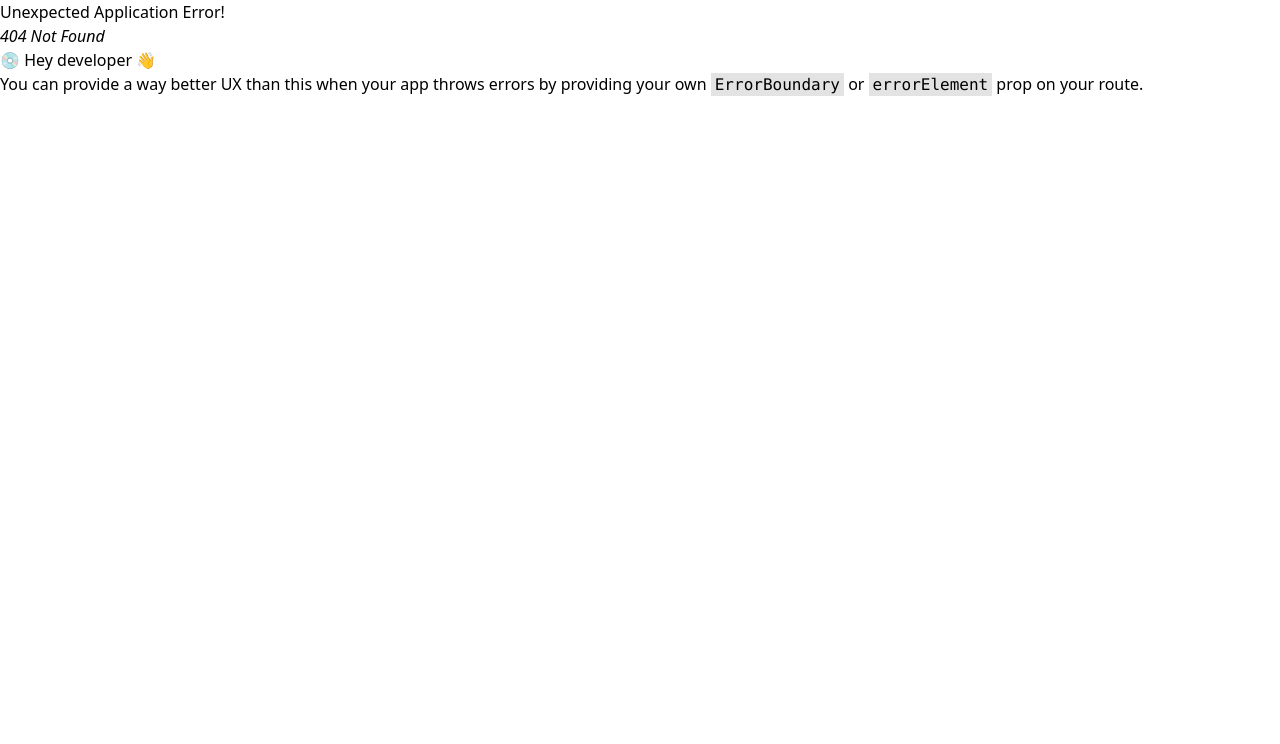
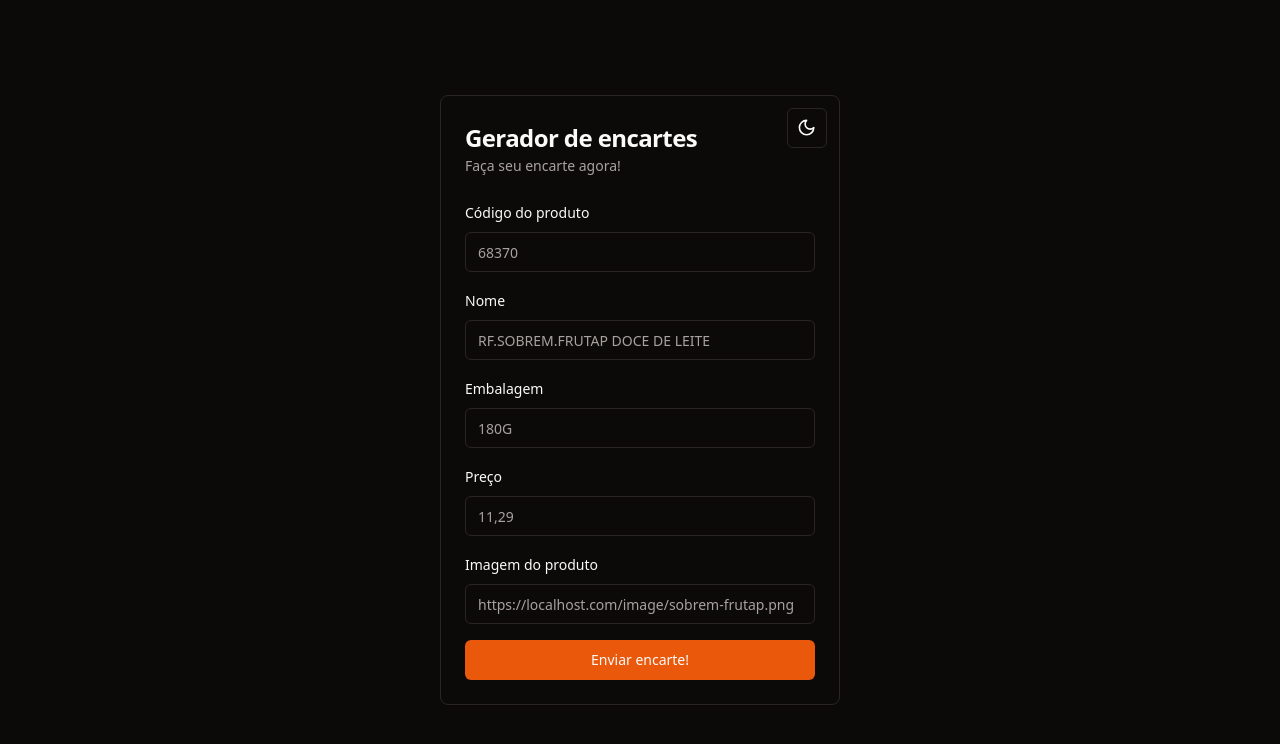
Before and after one commit to iPingOi/gon-front-end, a React (Vite) app: page /dashboard in a window 1280 px wide. Before the commit this address had no page. Shown: the top 744 px of the page. Built offline with nearby package versions, Linux system fonts and the light colour scheme; no server answers.

Commit message:
added axios and connect to back-end

```diff
--- a/src/pages/authentication/signin/index.tsx
+++ b/src/pages/authentication/signin/index.tsx
@@ -98,7 +98,7 @@ export function SignIn (): JSX.Element {
         </CardContent>
         <CardFooter>
           <span>Ainda não possui uma conta?{' '}
-            <Link className="text-primary underline-offset-4 hover:underline" to="/auth/signup">Criar agora</Link>
+            <Link className="text-primary underline-offset-4 hover:underline" to="/signup">Criar agora</Link>
           </span>
         </CardFooter>
       </Card>
--- a/src/pages/authentication/signup/index.tsx
+++ b/src/pages/authentication/signup/index.tsx
@@ -184,7 +184,7 @@ export function SignUp (): JSX.Element {
         </CardContent>
         <CardFooter>
           <span>Já possui uma conta?{' '}
-            <Link className="text-primary underline-offset-4 hover:underline" to="/auth/signin">Entrar agora</Link>
+            <Link className="text-primary underline-offset-4 hover:underline" to="/">Entrar agora</Link>
           </span>
         </CardFooter>
       </Card>
--- /dev/null
+++ b/src/pages/dashboard/index.tsx
@@ -0,0 +1,144 @@
+'use client'
+
+import { useEffect } from 'react'
+
+import { z } from 'zod'
+import { zodResolver } from '@hookform/resolvers/zod'
+import { useForm } from 'react-hook-form'
+
+import { ModeToggle } from '@/components/mode-toggle'
+import { Button } from '@/components/ui/button'
+import { Card, CardContent, CardDescription, CardHeader, CardTitle } from '@/components/ui/card'
+import { Form, FormField, FormItem, FormLabel, FormControl, FormMessage } from '@/components/ui/form'
+import { Input } from '@/components/ui/input'
+import { api } from '@/services/db'
+
+export function Dashboard (): JSX.Element {
+  const formSchema = z.object({
+    code: z.string(),
+    title: z.string(),
+    packaging: z.string(),
+    price: z.string(),
+    productImage: z.string()
+  })
+
+  const form = useForm<z.infer<typeof formSchema>>({
+    resolver: zodResolver(formSchema),
+    defaultValues: {
+      code: '',
+      title: '',
+      packaging: '',
+      price: '',
+      productImage: ''
+    }
+  })
+
+  async function onSubmit (values: z.infer<typeof formSchema>): Promise<void> {
+    // !OBRA DE ARTE PAPAI
+    try {
+      await api.post('/create', {
+        title: values.title,
+        packaging: values.packaging,
+        price: values.price,
+        productImage: values.productImage
+      })
+    } catch (error) {
+      throw new Error('An error occurred while sending the request!')
+    }
+  }
+
+  useEffect(() => {
+
+  }, [])
+
+  return (
+    <div className="flex justify-center items-center min-h-screen bg-background">
+      <Card className="w-[400px] border-border">
+        <CardHeader className="relative">
+          <div className="absolute right-3 top-3">
+            <ModeToggle />
+          </div>
+          <CardTitle>Gerador de encartes</CardTitle>
+          <CardDescription>Faça seu encarte agora!</CardDescription>
+        </CardHeader>
+        <CardContent>
+          <Form {...form}>
+            <form onSubmit={form.handleSubmit(onSubmit)} className="space-y-4 xl:space-y-4">
+              <FormField
+                control={form.control}
+                name="code"
+                render={({ field }) => (
+                  <FormItem>
+                    <FormLabel>Código do produto</FormLabel>
+                    <FormControl>
+                      <Input type="text" placeholder="68370" {...field} />
+                    </FormControl>
+                    <FormMessage />
+                  </FormItem>
+                )}
+              />
+
+              <FormField
+                control={form.control}
+                name="title"
+                render={({ field }) => (
+                  <FormItem>
+                    <FormLabel>Nome</FormLabel>
+                    <FormControl>
+                      <Input type="text" placeholder="RF.SOBREM.FRUTAP DOCE DE LEITE" {...field} />
+                    </FormControl>
+                    <FormMessage />
+                  </FormItem>
+                )}
+              />
+
+              <FormField
+                control={form.control}
+                name="packaging"
+                render={({ field }) => (
+                  <FormItem>
+                    <FormLabel>Embalagem</FormLabel>
+                    <FormControl>
+                      <Input type="text" placeholder="180G" {...field} />
+                    </FormControl>
+                    <FormMessage />
+                  </FormItem>
+                )}
+              />
+
+              <FormField
+                control={form.control}
+                name="price"
+                render={({ field }) => (
+                  <FormItem>
+                    <FormLabel>Preço</FormLabel>
+                    <FormControl>
+                      <Input type="text" placeholder="11,29" {...field} />
+                    </FormControl>
+                    <FormMessage />
+                  </FormItem>
+                )}
+              />
+
+              <FormField
+                control={form.control}
+                name="productImage"
+                render={({ field }) => (
+                  <FormItem>
+                    <FormLabel>Imagem do produto</FormLabel>
+                    <FormControl>
+                      <Input type="url" placeholder="https://localhost.com/image/sobrem-frutap.png" {...field} />
+                    </FormControl>
+                    <FormMessage />
+                  </FormItem>
+                )}
+              />
+
+              <Button className="w-full" type="submit">Enviar encarte!</Button>
+            </form>
+          </Form>
+        </CardContent>
+      </Card>
+    </div>
+  )
+}
--- /dev/null
+++ b/src/services/db.tsx
@@ -0,0 +1,6 @@
+import axios from 'axios'
+
+export const api = axios.create({
+  baseURL: import.meta.env.API_KEY,
+  timeout: 1000
+})
```
Also changed, not shown: package.json (+18 -17 lines), src/routes/index.tsx (+7 -2 lines), 2 other files (tests, documents, lock files or other folders).
